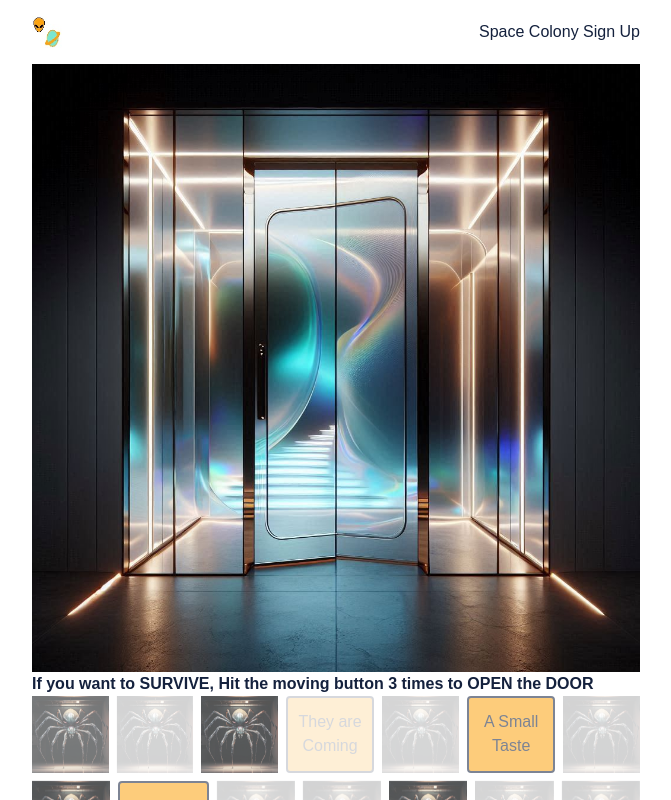
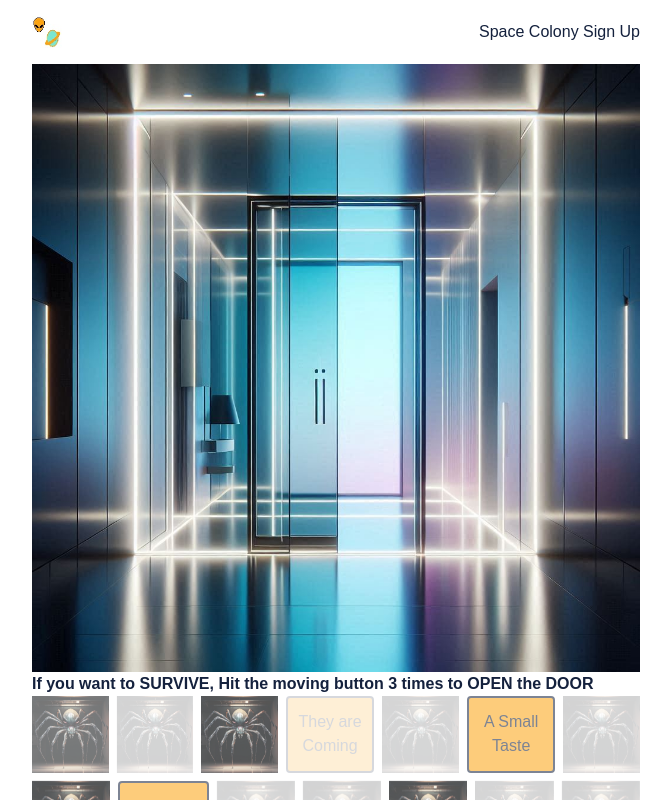
Before and after one commit to jcsmileyjr/alien-neighbor, a Next.js app: page /Survival in a window 1280 px wide. Both pictures are taken after a click on the button "They are Coming". Shown: the top 800 px of the page, without its empty margins (304-975 px from the left). Built offline with nearby package versions, Linux system fonts and the light colour scheme.

Commit message:
WIP: Door scene

```diff
--- a/src/app/Survival/page.tsx
+++ b/src/app/Survival/page.tsx
@@ -4,12 +4,22 @@ import Image from "next/image";
 import Header from "../components/Header/Header";
 
 export default function Survival() {
-    const [introScene, setIntroScene] = useState(true);
+    const [introScene, setIntroScene] = useState<boolean>(true);
+    const [taps, setTaps] = useState<number>(1);
 
     useEffect(() => {
         const timer = setTimeout(() => { setIntroScene(false); }, 2000);
         return () => clearTimeout(timer);
     })
+
+    const handleClick = () => {
+        console.log("Tap: ", taps);
+        if (taps === 1) {
+            setTaps(2);
+        } else if (taps === 2) {
+            setTaps(3);
+        }
+    }
     return (
         <div className="p-4 h-screen flex flex-col justify-between sm:mx-auto md:w-2/3 lg:w-1/2 2xl:w-1/3">
             <main className="flex flex-col gap-4 text-blueBlack">
@@ -23,7 +33,15 @@ export default function Survival() {
                 {!introScene &&
                     <section>
                         <figure className="sm:mx-auto">
-                            <Image src="/images/closed-door.png" alt="Close Door" className="w-full " width={200} height={200} />
+                            {taps === 1 &&
+                                <Image src="/images/closed-door.png" alt="Close Door" className="w-full " width={200} height={200} />
+                            }
+                                {taps === 2 &&
+                                <Image src="/images/partial-open-door.png" alt="Partially Door" className="w-full " width={200} height={200} />
+                            }
+                                {taps === 3 &&
+                                <Image src="/images/partial-open-door.png" alt="Half Opened Door" className="w-full " width={200} height={200} />
+                            }
                             <figcaption className="font-bold">If you want to SURVIVE, Hit the moving button 3 times to OPEN the DOOR </figcaption>
                         </figure>
                         <div className="flex flex-col gap-4">
@@ -31,19 +49,19 @@ export default function Survival() {
                                 <Image src="/images/orange-eye-spider.png" alt="hungry spider" className="flex-1 transform animate-fadeOut2" width={75} height={75} />
                                 <Image src="/images/orange-eye-spider.png" alt="hungry spider" className="flex-1 transform animate-fadeOut25" width={75} height={75} />
                                 <Image src="/images/orange-eye-spider.png" alt="hungry spider" className="flex-1 transform animate-fadeOut3" width={75} height={75} />
-                                <button type="button" className="flex-1 bg-spaceGold border border-blueBlack border-2 text-blueBlack p-1 rounded transform animate-fadeOut4">They are Coming</button>
+                                <button onClick={handleClick} type="button" className="flex-1 bg-spaceGold border border-blueBlack border-2 text-blueBlack p-1 rounded transform animate-fadeOut4">They are Coming</button>
                                 <Image src="/images/orange-eye-spider.png" alt="hungry spider" className="flex-1 transform animate-fadeOut4" width={75} height={75} />
-                                <button type="button" className="flex-1 bg-spaceGold border border-blueBlack border-2 text-blueBlack p-1 rounded animate-fadeOut2">A Small Taste</button>
+                                <button onClick={handleClick} type="button" className="flex-1 bg-spaceGold border border-blueBlack border-2 text-blueBlack p-1 rounded animate-fadeOut2">A Small Taste</button>
                                 <Image src="/images/orange-eye-spider.png" alt="hungry spider" className="flex-1 transform animate-fadeOut25" width={75} height={75} />
                                 <Image src="/images/orange-eye-spider.png" alt="hungry spider" className="flex-1 animate-fadeOut3" width={75} height={75} />
-                                <button type="button" className="flex-1 bg-spaceGold border border-blueBlack border-2 text-blueBlack p-1 rounded animate-fadeOut2">Run</button>
+                                <button onClick={handleClick} type="button" className="flex-1 bg-spaceGold border border-blueBlack border-2 text-blueBlack p-1 rounded animate-fadeOut2">Run</button>
                                 <Image src="/images/orange-eye-spider.png" alt="hungry spider" className="flex-1 transform animate-fadeOut4" width={75} height={75} />
                                 <Image src="/images/orange-eye-spider.png" alt="hungry spider" className="flex-1 transform animate-fadeOut25" width={75} height={75} />
                                 <Image src="/images/orange-eye-spider.png" alt="hungry spider" className="flex-1 animate-fadeOut3" width={75} height={75} />
                                 <Image src="/images/orange-eye-spider.png" alt="hungry spider" className="flex-1 transform animate-fadeOut4" width={75} height={75} />
                                 <Image src="/images/orange-eye-spider.png" alt="hungry spider" className="flex-1 transform animate-fadeOut25" width={75} height={75} />
                                 <Image src="/images/orange-eye-spider.png" alt="hungry spider" className="flex-1 animate-fadeOut2" width={75} height={75} />
-                                <button type="button" className="flex-1 bg-spaceGold border border-blueBlack border-2 text-blueBlack p-1 rounded animate-fadeOut3">Dinner</button>
+                                <button onClick={handleClick} type="button" className="flex-1 bg-spaceGold border border-blueBlack border-2 text-blueBlack p-1 rounded animate-fadeOut3">Dinner</button>
                             </div>
 
                         </div>
```
Also changed, not shown: public/images/half-open-door.png (added), public/images/partial-open-door.png (added).
